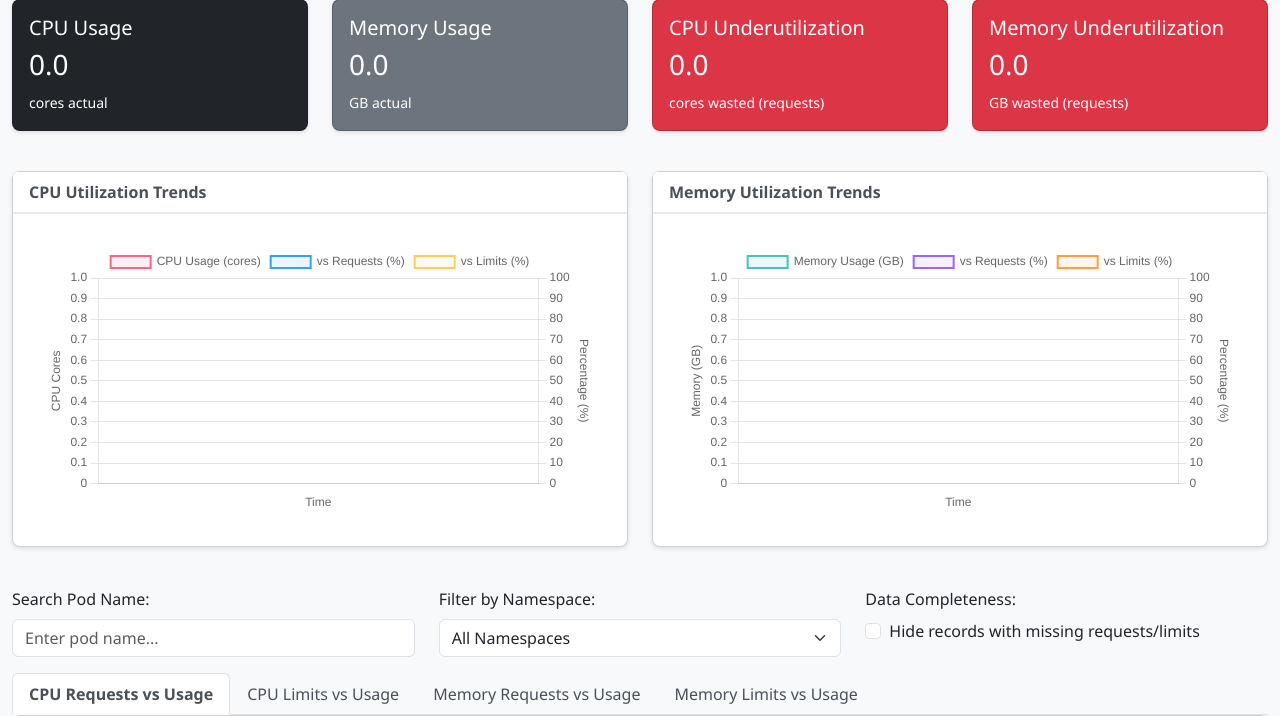
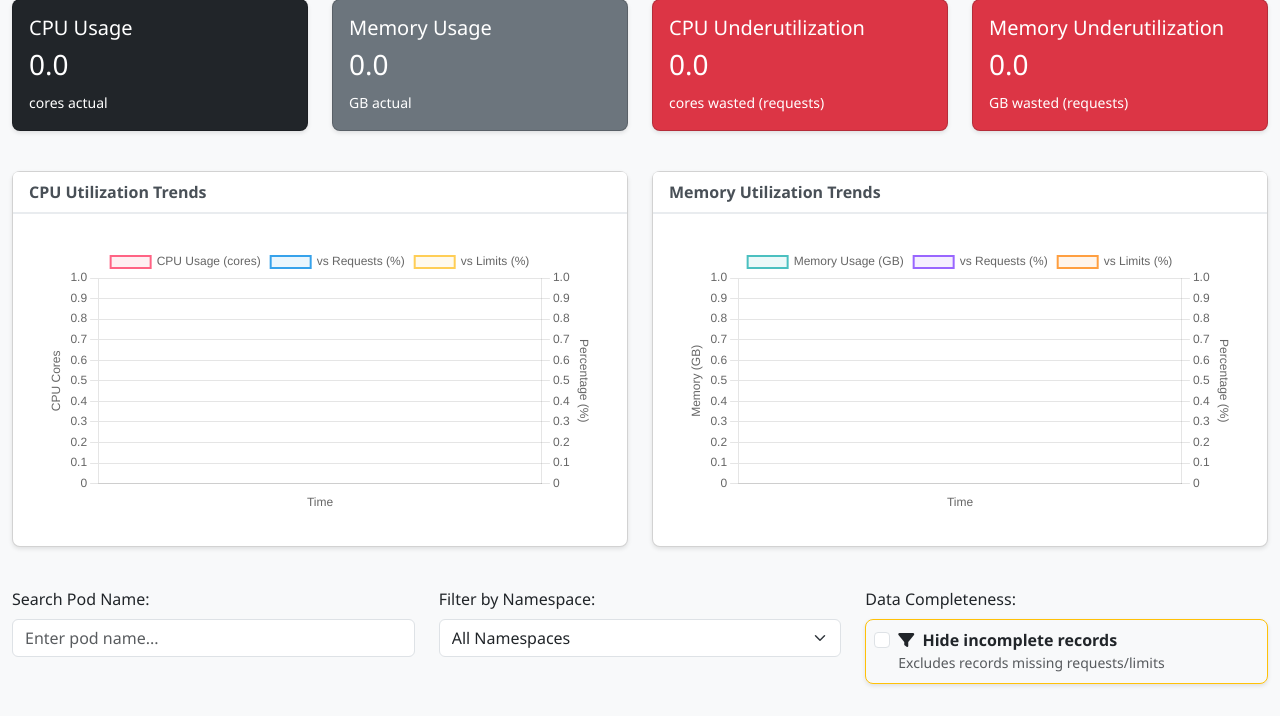
Before and after one commit to AllYouZombies/fastapi-k8s-resource-dashboard, a FastAPI app: page /dashboard in a window 1280 px wide. Shown: the part 307-1023 px from the top of the page. Run offline with FastAPI, Linux system fonts and the light colour scheme; data that the repository does not hold is empty; parts of the project's set-up code (start-up, migrations or seed data) failed here and were passed over; some libraries are stand-ins or nearby versions.

Commit message:
Enhance dashboard UI with improved data completeness filter and add pagination handlers; exclude inactive pods from metrics queries

```diff
--- a/app/api/routes/dashboard.py
+++ b/app/api/routes/dashboard.py
@@ -28,10 +28,11 @@ async def dashboard_home(
     """Main dashboard page."""
     settings = get_settings()
 
-    # Build query
+    # Build query - exclude inactive pods
     query = db.query(ResourceMetric).filter(
         ResourceMetric.timestamp
-        == db.query(func.max(ResourceMetric.timestamp)).scalar()
+        == db.query(func.max(ResourceMetric.timestamp)).scalar(),
+        ResourceMetric.pod_phase.in_(["Running", "Pending", "Unknown"]) # Exclude Succeeded, Failed
     )
 
     if search:
@@ -265,9 +266,10 @@ async def get_summary_stats(
         db: Session = Depends(get_database_session)
 ):
     """API endpoint for summary statistics."""
-    # Get filtered data for summary stats
+    # Get filtered data for summary stats - exclude inactive pods
     all_query = db.query(ResourceMetric).filter(
-        ResourceMetric.timestamp == db.query(func.max(ResourceMetric.timestamp)).scalar()
+        ResourceMetric.timestamp == db.query(func.max(ResourceMetric.timestamp)).scalar(),
+        ResourceMetric.pod_phase.in_(["Running", "Pending", "Unknown"]) # Exclude Succeeded, Failed
     )
     if search:
         all_query = all_query.filter(ResourceMetric.pod_name.contains(search))
@@ -312,11 +314,14 @@ async def get_chart_data(
     from collections import defaultdict
     from datetime import datetime, timedelta
 
-    # Get metrics from the last N hours
+    # Get metrics from the last N hours - exclude inactive pods
     cutoff_time = datetime.utcnow() - timedelta(hours=hours)
     recent_metrics = (
         db.query(ResourceMetric)
-        .filter(ResourceMetric.timestamp >= cutoff_time)
+        .filter(
+            ResourceMetric.timestamp >= cutoff_time,
+            ResourceMetric.pod_phase.in_(["Running", "Pending", "Unknown"]) # Exclude Succeeded, Failed
+        )
         .order_by(ResourceMetric.timestamp)
         .all()
     )
--- a/app/static/js/dashboard.js
+++ b/app/static/js/dashboard.js
@@ -200,7 +200,6 @@ function initializeCharts() {
                         text: 'Percentage (%)'
                     },
                     beginAtZero: true,
-                    max: 100,
                     grid: {
                         drawOnChartArea: false,
                     },
@@ -283,7 +282,6 @@ function initializeCharts() {
                         text: 'Percentage (%)'
                     },
                     beginAtZero: true,
-                    max: 100,
                     grid: {
                         drawOnChartArea: false,
                     },
@@ -388,6 +386,8 @@ async function loadTableData() {
         const newPagination = doc.querySelector('.pagination');
         if (oldPagination && newPagination) {
             oldPagination.innerHTML = newPagination.innerHTML;
+            // Add click handlers to new pagination links
+            addPaginationHandlers();
         }
 
         // Re-add sorting handlers to new table headers
@@ -407,6 +407,38 @@ async function loadTableData() {
     } catch (error) {
         console.error('Error loading table data:', error);
     }
+}
+
+// Add pagination click handlers
+function addPaginationHandlers() {
+    const paginationLinks = document.querySelectorAll('.pagination .page-link');
+
+    paginationLinks.forEach(link => {
+        link.addEventListener('click', function(e) {
+            e.preventDefault();
+
+            const href = this.getAttribute('href');
+            if (href && href !== '#') {
+                // Extract page number from href
+                const url = new URL(href, window.location.origin);
+                const params = new URLSearchParams(url.search);
+
+                // Update current URL
+                const currentParams = new URLSearchParams(window.location.search);
+                const page = params.get('page');
+                if (page) {
+                    currentParams.set('page', page);
+
+                    // Update browser URL
+                    const newUrl = '/dashboard?' + currentParams.toString();
+                    window.history.pushState({}, '', newUrl);
+
+                    // Reload table data
+                    loadTableData();
+                }
+            }
+        });
+    });
 }
 
 // Auto-refresh functionality
--- a/app/static/templates/dashboard.html
+++ b/app/static/templates/dashboard.html
@@ -167,11 +167,15 @@
         </div>
         <div class="col-md-4">
             <label class="form-label">Data Completeness:</label>
-            <div class="form-check">
-                <input class="form-check-input" type="checkbox" id="hideIncompleteData" value="true" {% if hide_incomplete %}checked{% endif %}>
-                <label class="form-check-label" for="hideIncompleteData">
-                    Hide records with missing requests/limits
-                </label>
+            <div class="card border-warning bg-light p-2">
+                <div class="form-check">
+                    <input class="form-check-input" type="checkbox" id="hideIncompleteData" value="true" {% if hide_incomplete %}checked{% endif %}>
+                    <label class="form-check-label fw-bold" for="hideIncompleteData">
+                        <i class="fas fa-filter me-1"></i>
+                        Hide incomplete records
+                    </label>
+                    <small class="text-muted d-block">Excludes records missing requests/limits</small>
+                </div>
             </div>
         </div>
     </div>
@@ -393,6 +397,7 @@ $(document).ready(function() {
     initializeTables();
     initializeCharts();
     startAutoRefresh();
+    addPaginationHandlers(); // Add pagination handlers on page load
 });
 </script>
 {% endblock %}
```
